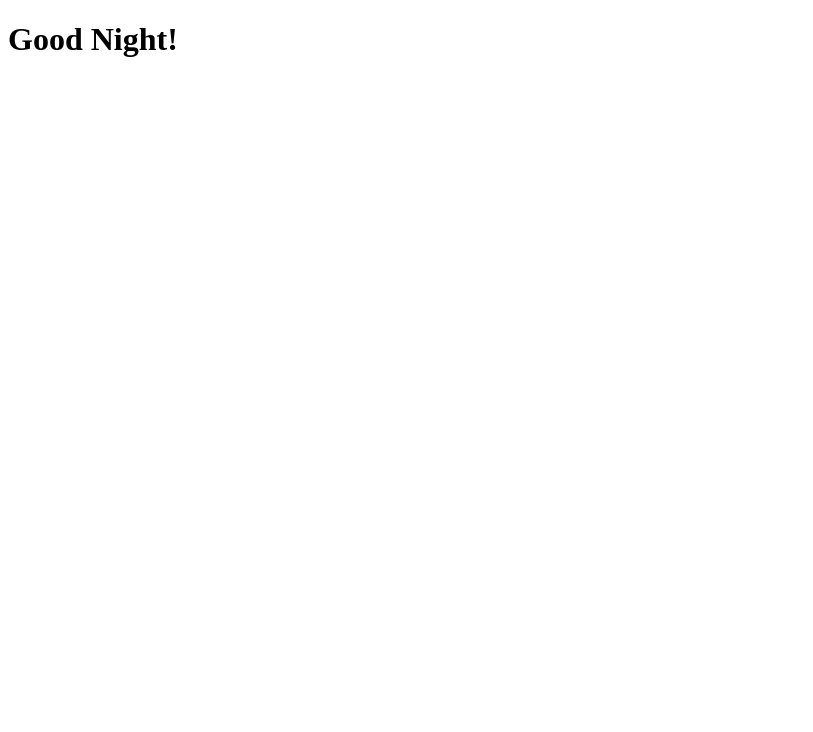
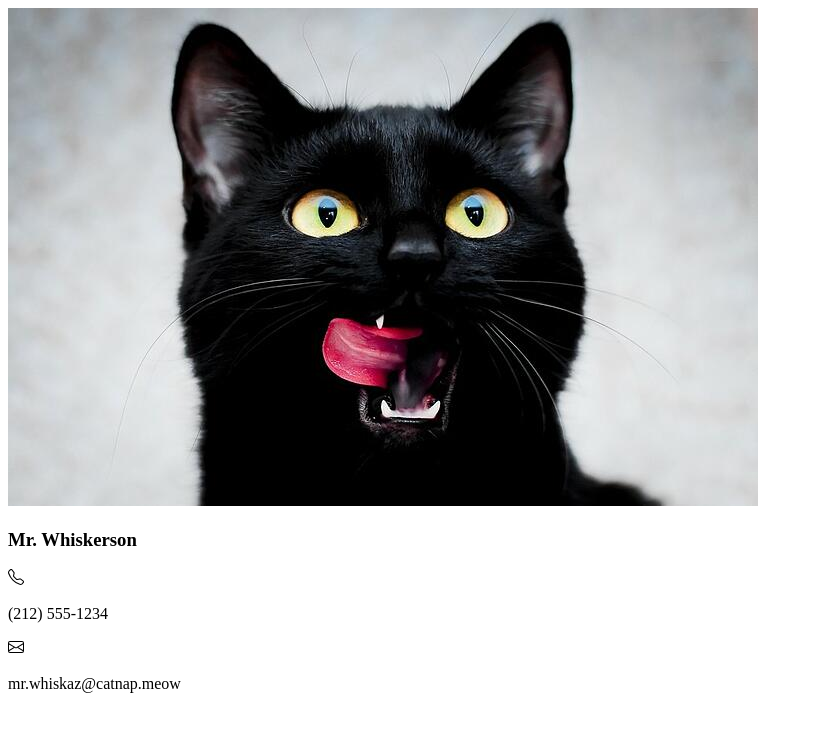
Before and after one commit to Sengeki1/react_, a React (Create React App) app in the folder props/: page / in a window 1280 px wide. Shown: the top 732 px of the page, without its empty margins (0-813 px from the left). Built offline with nearby package versions, Linux system fonts and the light colour scheme.

Commit message:
contact card divs

```diff
--- a/props/src/App.js
+++ b/props/src/App.js
@@ -1,19 +1,11 @@
+import Contact from './Components/Contact.jsx'
 import './App.css';
 
 function App() {
-    const date = new Date()
-    const hours = date.getHours()
-    let timeOfDay
-
-    if (hours < 12) {
-      timeOfDay = "Morning"
-    } else if (hours > 12 && hours < 17) {
-      timeOfDay = "Afternoon"
-    } else {
-      timeOfDay = "Night"
-    }
     return (
-        <h1>Good {timeOfDay}!</h1>
+      <div>
+        <Contact />
+      </div>
     );
 }
 
--- /dev/null
+++ b/props/src/Components/Contact.jsx
@@ -0,0 +1,25 @@
+import React from 'react';
+
+export default function Contact() {
+    return(
+        <div className='contacts'>
+
+            <div className='contact-card'>
+                <img src='./Images/Cat.jpg'></img>
+                <h3>Mr. Whiskerson</h3>
+                <div className='info-group'>
+                    <svg xmlns="http://www.w3.org/2000/svg" width="16" height="16" fill="currentColor" class="bi bi-telephone" viewBox="0 0 16 16">
+                        <path d="M3.654 1.328a.678.678 0 0 0-1.015-.063L1.605 2.3c-.483.484-.661 1.169-.45 1.77a17.6 17.6 0 0 0 4.168 6.608 17.6 17.6 0 0 0 6.608 4.168c.601.211 1.286.033 1.77-.45l1.034-1.034a.678.678 0 0 0-.063-1.015l-2.307-1.794a.68.68 0 0 0-.58-.122l-2.19.547a1.75 1.75 0 0 1-1.657-.459L5.482 8.062a1.75 1.75 0 0 1-.46-1.657l.548-2.19a.68.68 0 0 0-.122-.58zM1.884.511a1.745 1.745 0 0 1 2.612.163L6.29 2.98c.329.423.445.974.315 1.494l-.547 2.19a.68.68 0 0 0 .178.643l2.457 2.457a.68.68 0 0 0 .644.178l2.189-.547a1.75 1.75 0 0 1 1.494.315l2.306 1.794c.829.645.905 1.87.163 2.611l-1.034 1.034c-.74.74-1.846 1.065-2.877.702a18.6 18.6 0 0 1-7.01-4.42 18.6 18.6 0 0 1-4.42-7.009c-.362-1.03-.037-2.137.703-2.877z"/>
+                    </svg>
+                    <p> (212) 555-1234</p>
+                </div>
+                <div className='info-group'>
+                    <svg xmlns="http://www.w3.org/2000/svg" width="16" height="16" fill="currentColor" class="bi bi-envelope" viewBox="0 0 16 16">
+                    <   path d="M0 4a2 2 0 0 1 2-2h12a2 2 0 0 1 2 2v8a2 2 0 0 1-2 2H2a2 2 0 0 1-2-2zm2-1a1 1 0 0 0-1 1v.217l7 4.2 7-4.2V4a1 1 0 0 0-1-1zm13 2.383-4.708 2.825L15 11.105zm-.034 6.876-5.64-3.471L8 9.583l-1.326-.795-5.64 3.47A1 1 0 0 0 2 13h12a1 1 0 0 0 .966-.741M1 11.105l4.708-2.897L1 5.383z"/>
+                    </svg>
+                    <p>mr.whiskaz@catnap.meow</p>
+                </div>
+            </div>
+        </div>
+    )
+}
```
Also changed, not shown: props/public/Images/Cat.jpg (added).
